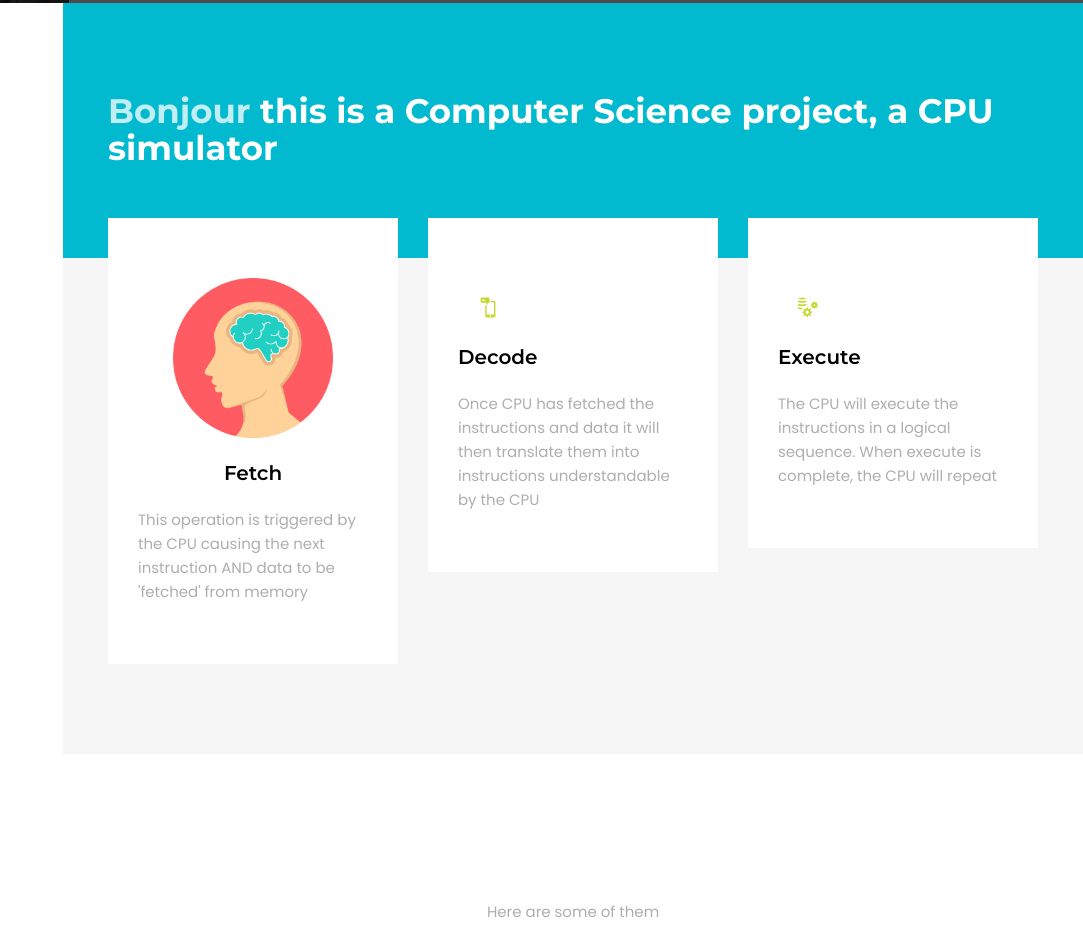
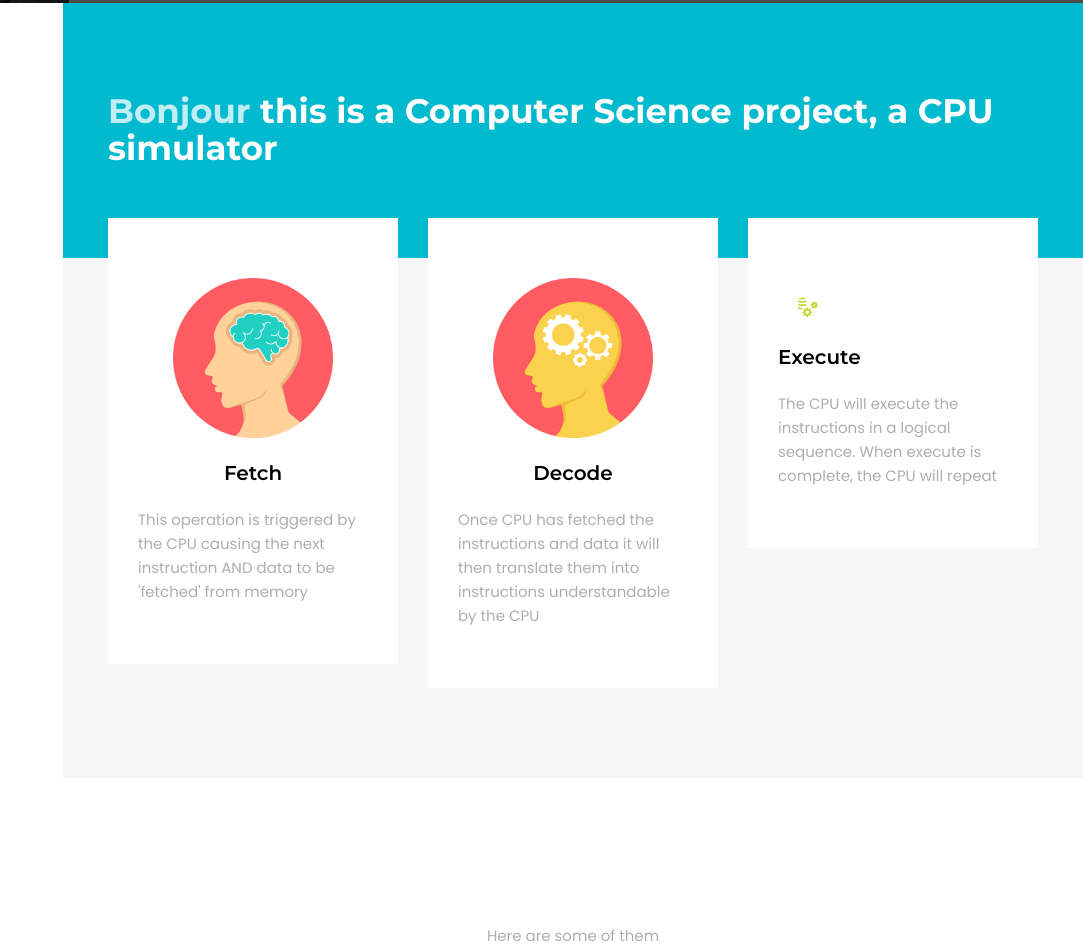
Before and after one commit to camilos-ufm/CPUsimulator, a plain HTML site: page Simulator-Frontend/Unordered/index.html in a window 1280 px wide. Shown: the part 797-1748 px from the top of the page, without its empty margins (197-1280 px from the left). Drawn offline with nearby package versions, Linux system fonts and the light colour scheme; grey boxes are pictures that could not be loaded; files whose address does not match are found by name.

Commit message:
Add decode image and title

```diff
--- a/Simulator-Frontend/Unordered/index.html
+++ b/Simulator-Frontend/Unordered/index.html
@@ -163,9 +163,13 @@
                     </div><!-- end col -->
 
                     <div class="col-lg-4 col-md-12">
+
                         <div class="service-box m30">
-                            <i class="flaticon-technology"></i>
-                            <h3>Decode</h3>
+                                        <div class="process-front text-center">
+                                        <img src="decode.png" alt="" height="160px">
+                                        <h3>Decode</h3>
+                                    </div>
+
                             <p>Once CPU has fetched the instructions and data it will then translate them into instructions understandable by the CPU</p>
                         </div>
                     </div><!-- end col -->
```
